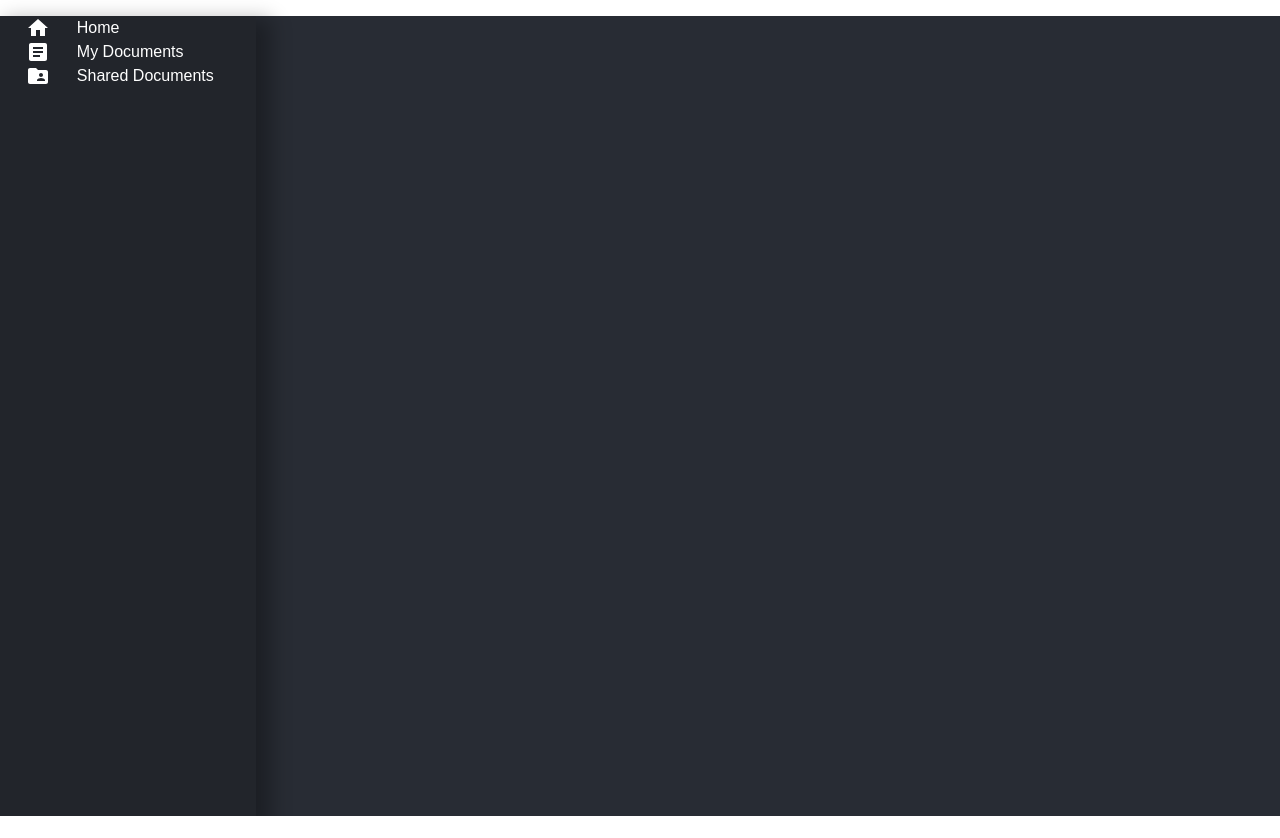
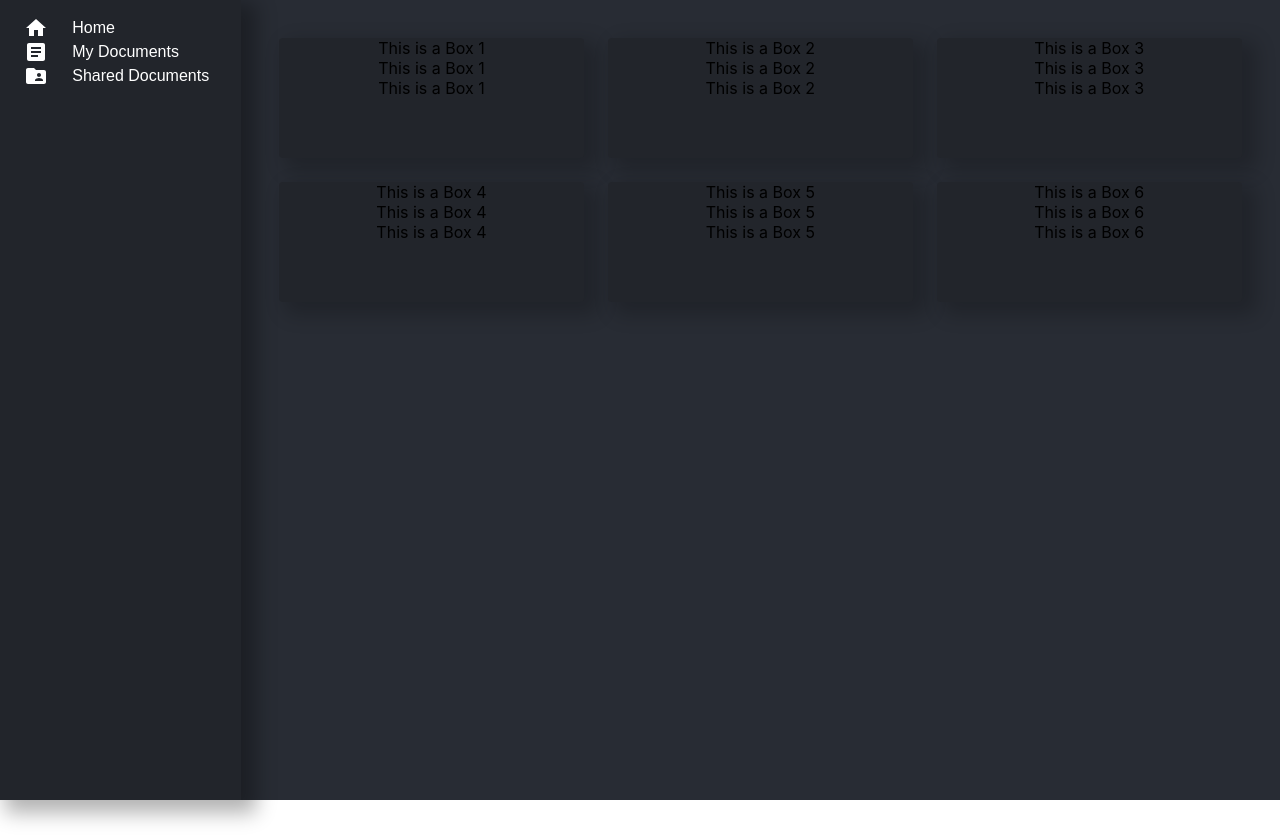
Before and after one commit to vyltra/docmanagementsys, a React (Create React App) app: page / in a window 1280 px wide. Before the commit the page ends 816 px from the top, so only its background shows below. Built offline with nearby package versions, Linux system fonts and the light colour scheme.

Commit message:
created boxes + removed scrollbar

```diff
--- a/package.json
+++ b/package.json
@@ -13,6 +13,7 @@
     "crypto-js": "^4.1.1",
     "react": "^18.2.0",
     "react-dom": "^18.2.0",
+    "react-remove-scroll-bar": "^2.3.4",
     "react-scripts": "^5.0.1",
     "sjcl": "^1.0.8",
     "web-vitals": "^2.1.4"
--- a/src/App.css
+++ b/src/App.css
@@ -2,6 +2,7 @@
   width: 100vw;
   height: 100vh;
   background-color: #282c34;
+  display: flex;
 }
 
 .App-link {
@@ -58,3 +59,18 @@ body {
 .SidebarRow .SidebarTitle {
   flex: 70%;
 }
+
+.DocView {
+  height: 100vh;
+  width: 80vw;
+  margin: 3vw;
+}
+
+.Item {
+  background-color: #22252b;
+  text-align: center;
+  border-radius: 4px;
+  height: 15vh;
+  box-shadow: 10px 8px 19px 5px rgba(0,0,0,0.20);
+
+}
--- a/src/App.js
+++ b/src/App.js
@@ -1,10 +1,14 @@
 import './App.css';
 import Sidebar from "./components/Sidebar";
+import DocView from "./components/DocView";
+import {RemoveScrollBar} from 'react-remove-scroll-bar';
 
 function App() {
 
     return <div className="App">
         <Sidebar />
+        <DocView />
+        <RemoveScrollBar />
     </div>
 }
 
--- /dev/null
+++ b/src/components/DocView.js
@@ -0,0 +1,41 @@
+import React from "react";
+import "../App.css";
+import Grid from "@mui/material/Unstable_Grid2";
+import Box from '@mui/material/Box';
+import Paper from '@mui/material/Paper';
+import { styled } from '@mui/material/styles';
+
+const Item = styled(Paper)(({ theme  }) => ({
+    backgroundColor: theme.palette.mode === 'dark' ? '#1A2027' : '#fff',
+    ...theme.typography.body2,
+    padding: theme.spacing(1),
+    textAlign: 'center',
+    color: theme.palette.text.secondary,
+}));
+
+
+
+const items = [1, 2, 3, 4, 5, 6];
+
+function DocView() {
+    return(
+        <div className="DocView">
+            <Box sx={{ flexGrow: 1 }}>
+                <Grid container spacing={3}>
+                    {items.map((item, index) => (
+                        <Grid key={index} lg={4}>
+                            <div className="Item">
+                                {`This is a Box ${item}`} <br/>
+                                {`This is a Box ${item}`} <br/>
+                                {`This is a Box ${item}`} <br/>
+                            </div>
+                        </Grid>
+                    ))}
+
+                </Grid>
+            </Box>
+        </div>
+    )
+}
+
+export default DocView
```
Also changed, not shown: 1 other file (tests, documents, lock files or other folders).
